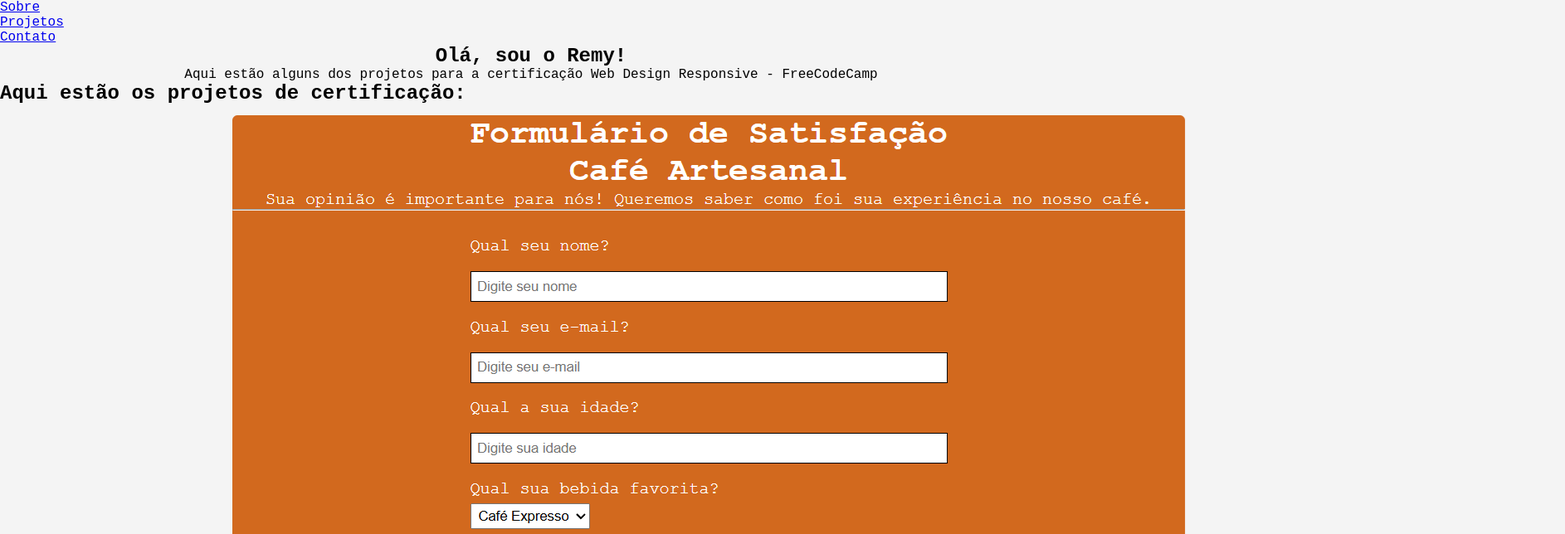
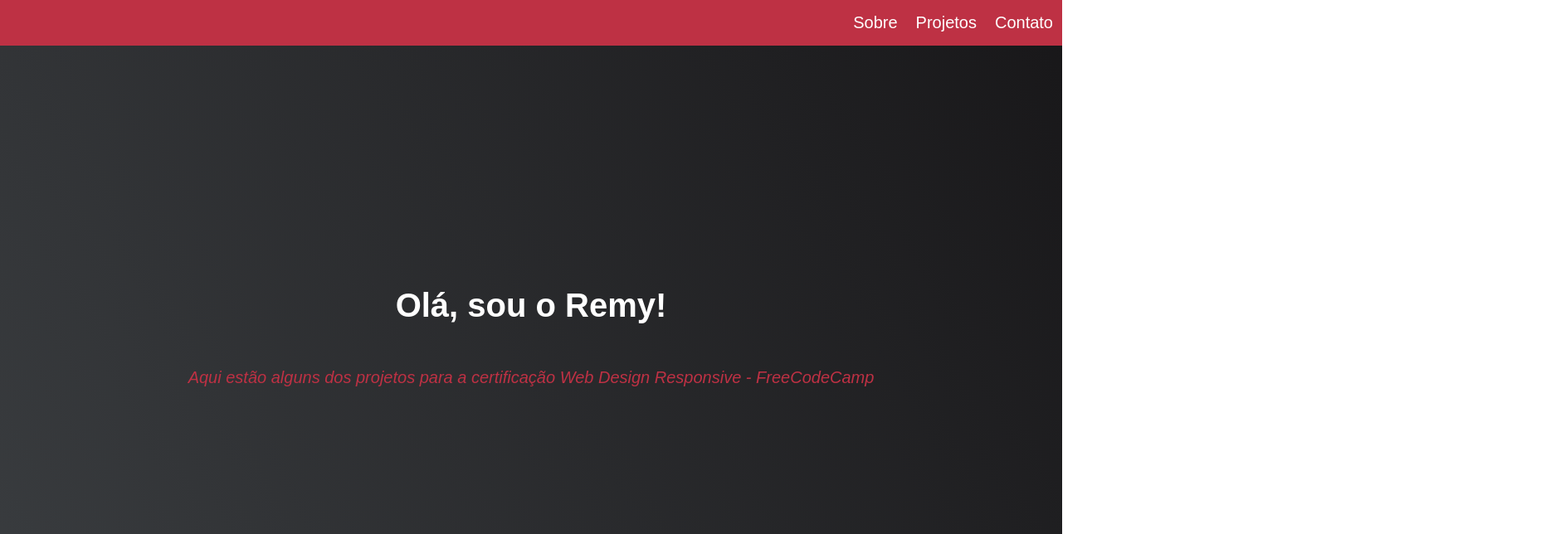
Before and after one commit to remyfonseca/freecodecamp-WebDesign, a plain HTML site: page index.html in a window 1280 px wide. Shown: the top 644 px of the page at 83% size, 1886 px wide, since content can reach past the window. Drawn offline with Linux system fonts and the light colour scheme; files that its build step writes are made by us from their sources; files whose address does not match are found by name.

Commit message:
personalPortfolio

```diff
--- a/index.html
+++ b/index.html
@@ -3,7 +3,7 @@
 <head>
     <meta charset="UTF-8">
     <meta name="viewport" content="width=device-width, initial-scale=1.0">
-    <link rel="stylesheet" href="./styles.css">
+    <link rel="stylesheet" href="./personalPortfolio/styles.css">
     <link rel="stylesheet" href="https://cdnjs.cloudflare.com/ajax/libs/font-awesome/6.7.2/css/all.min.css" integrity="sha512-Evv84Mr4kqVGRNSgIGL/F/aIDqQb7xQ2vcrdIwxfjThSH8CSR7PBEakCr51Ck+w+/U6swU2Im1vVX0SVk9ABhg==" crossorigin="anonymous" referrerpolicy="no-referrer" />
     <title>Portfólio Pessoal</title>
 </head>
```
